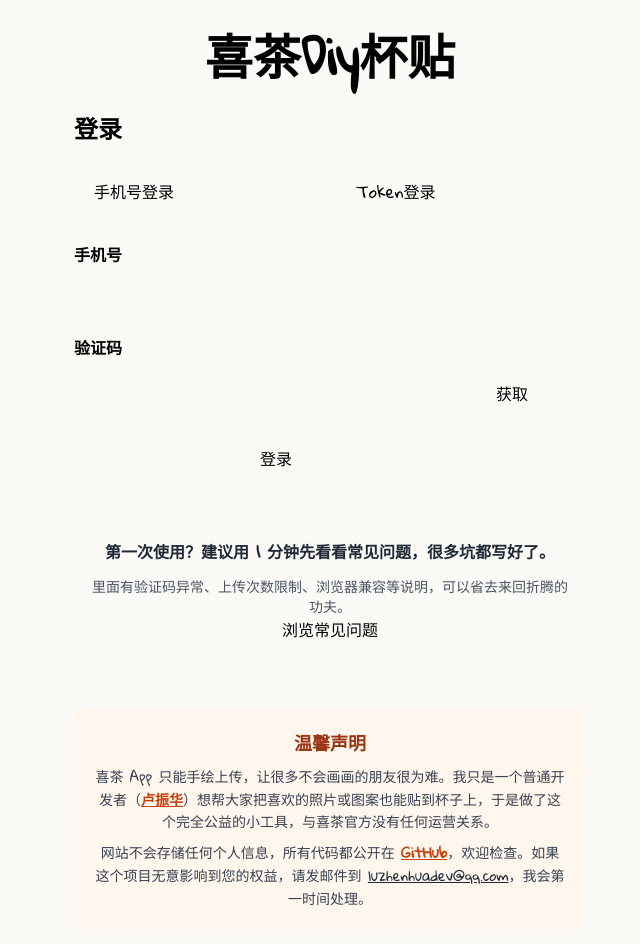
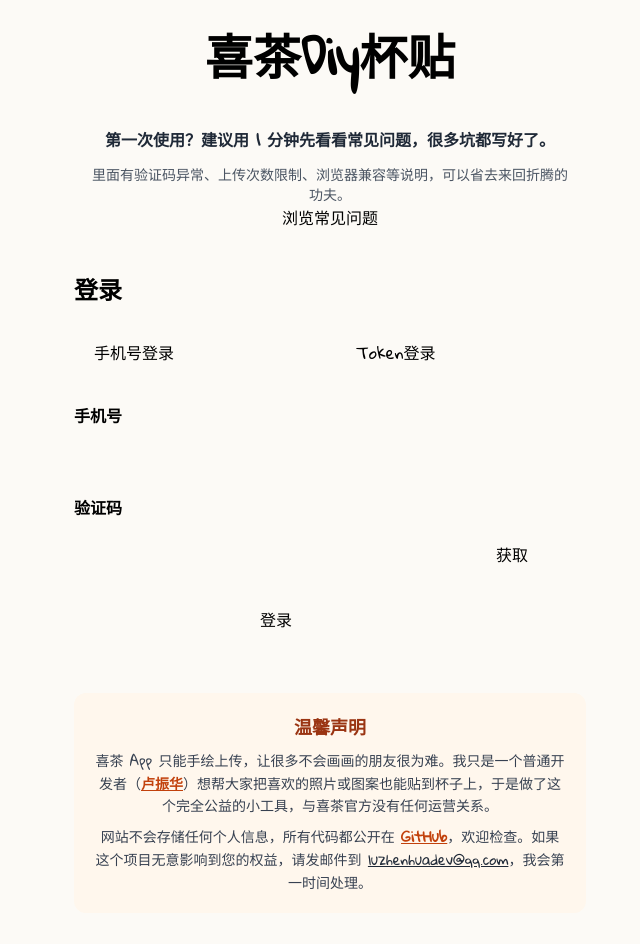
Before and after one commit to luzhenhua/heytea, a Next.js app: page / in a window 1280 px wide. Shown: the top 944 px of the page, without its empty margins (310-950 px from the left). Built offline with nearby package versions, Linux system fonts and the light colour scheme.

Commit message:
chore: move faq card before login

```diff
--- a/app/page.tsx
+++ b/app/page.tsx
@@ -144,13 +144,6 @@ export default function Home() {
           <h1 className="text-4xl md:text-5xl font-bold mb-2">喜茶Diy杯贴</h1>
         </div>
 
-        {/* 登录区域 */}
-        {!user && (
-          <div className="section-spacing animate-fade-in">
-            <LoginPanel setUser={handleSetUser} />
-          </div>
-        )}
-
         <div className="mb-6 animate-fade-in">
           <wired-card elevation="2">
             <div className="p-4 text-center space-y-3">
@@ -166,6 +159,13 @@ export default function Home() {
             </div>
           </wired-card>
         </div>
+
+        {/* 登录区域 */}
+        {!user && (
+          <div className="section-spacing animate-fade-in">
+            <LoginPanel setUser={handleSetUser} />
+          </div>
+        )}
 
         {/* 用户信息 - 紧凑模式 */}
         {user && (
```
